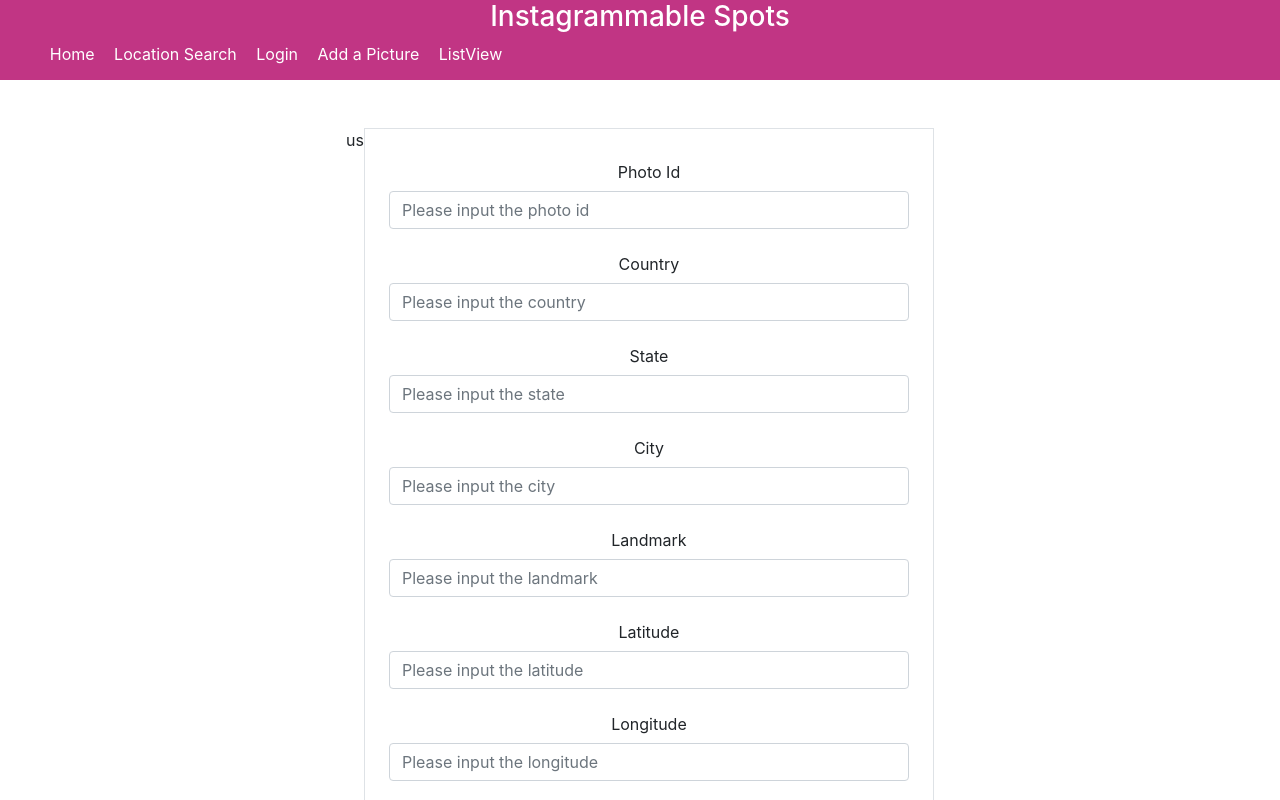
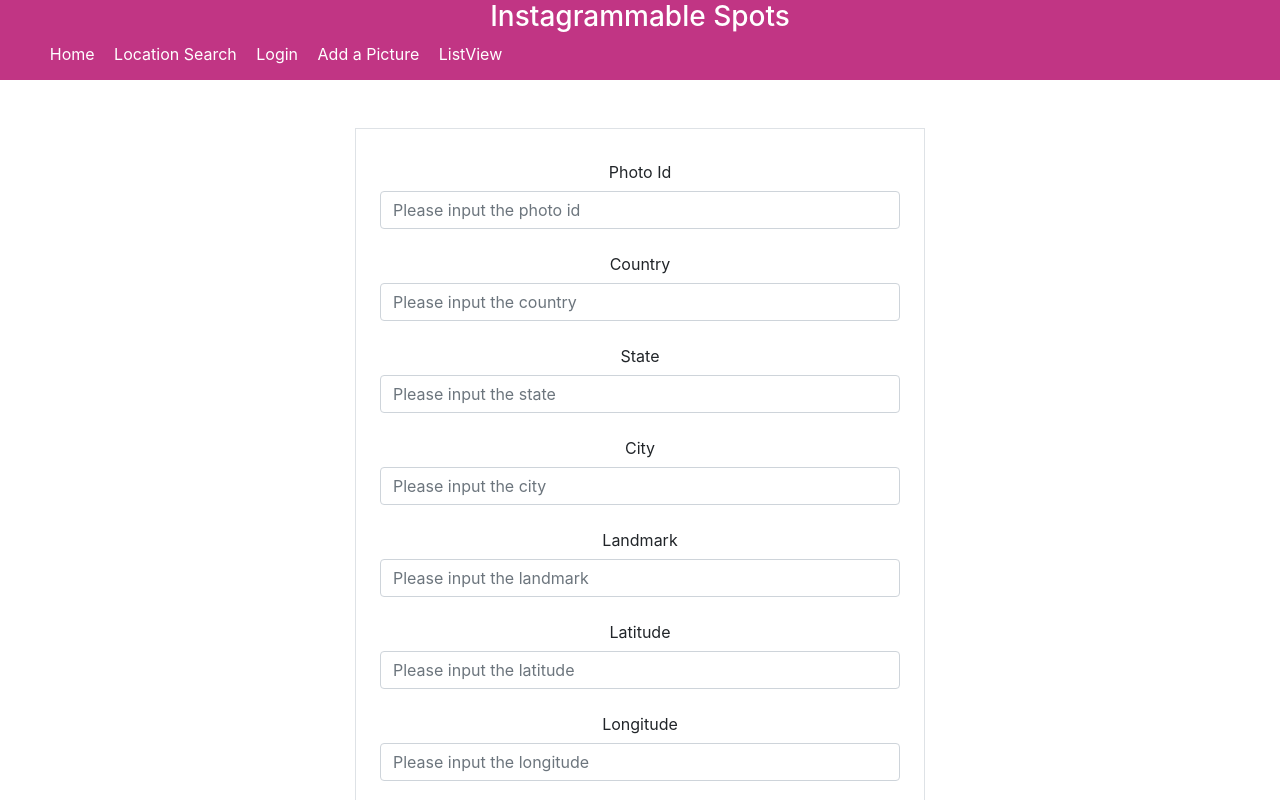
Before and after one commit to anakp07/capstone-frontend, a React (Create React App) app in the folder frontend/: page /addpicture in a window 1280 px wide. Shown: the top 800 px of the page. Built offline with nearby package versions, Linux system fonts and the light colour scheme.

Commit message:
created submit form for user to add photos with info

```diff
--- a/frontend/src/components/SubmitForm.jsx
+++ b/frontend/src/components/SubmitForm.jsx
@@ -8,7 +8,7 @@ class SubmitForm extends React.Component {
 
     render() {
         return (
-            <div className="row mt-5 justify-content-center">us
+            <div className="row mt-5 justify-content-center">
                 <div className="col-12 col-lg-6 border border-1 p-4">
                     <form className="">
                         <div className="form-group">
```
